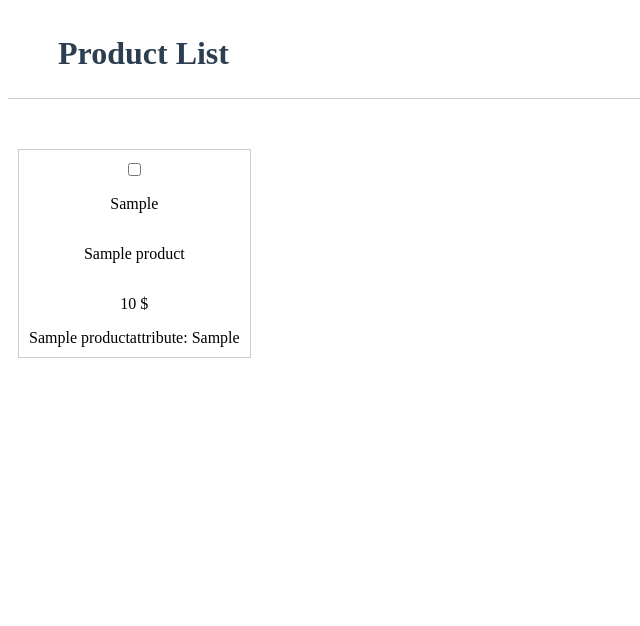
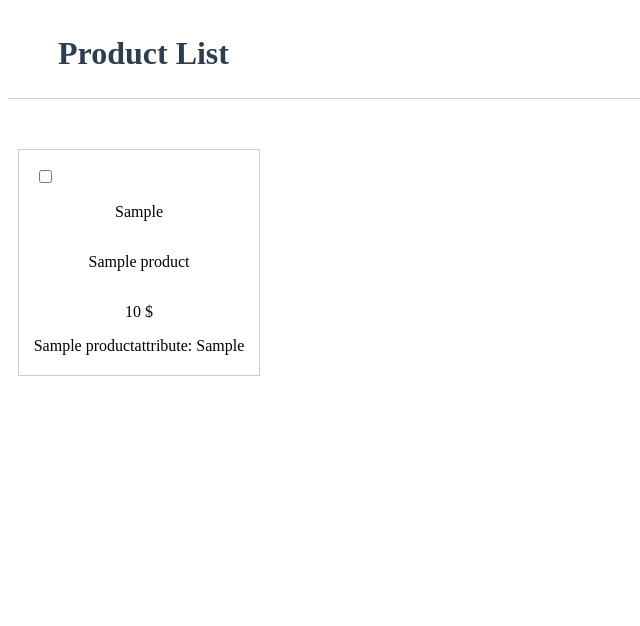
Before and after one commit to AdamCala/php-test-task-2.0, a PHP site: page / in a window 1280 px wide. Shown: the top 626 px of the page, without its empty margins (0-640 px from the left). Run offline with PHP 8.4, Linux system fonts and the light colour scheme; tables that the repository leaves empty or names only in its code hold one stand-in row (values such as "Sample post").

Commit message:
product entry css adjustments

```diff
--- a/classes/ProductDisplay.classes.php
+++ b/classes/ProductDisplay.classes.php
@@ -14,6 +14,7 @@
                 <?php foreach ($product as $product_entry): ?>
                     <div id="<?= $product_entry['SKU']; ?>" class="product-entry-div">
                         <input type="checkbox" name="<?= $product_entry['SKU']; ?>" class="delete-checkbox"<?= $product_entry['SKU']; ?> form="delete_form">
+                        <div>
                             <p><?= $product_entry['SKU']; ?></p>
                             <p><?= $product_entry['Name']; ?></p>
                             <p><?= $product_entry['Price']; ?> $</p>
@@ -26,6 +27,7 @@
                                 <?php endforeach; ?>
                             <?php endif; ?>
                         </div>
+                    </div>
                 <?php endforeach; ?>
             </form>
             <?php
--- a/public/css/home.css
+++ b/public/css/home.css
@@ -48,18 +48,23 @@ footer {
   padding: 20px;
   border-top: 1px solid #ccc; }
 
-main {
+main form {
   display: flex;
-  justify-content: space-between;
-  align-items: flex-start; }
+  justify-content: flex-start;
+  flex-direction: row; }
 
 .product-entry-div {
+  width: 220px;
   border: 1px solid #cccccc;
-  display: flex;
-  flex-direction: column;
-  align-items: center;
-  justify-content: center;
   padding: 10px;
   margin: 10px; }
-  .product-entry-div .delete-checkbox {
-    float: left; }
+  .product-entry-div div {
+    padding-bottom: 10px;
+    display: flex;
+    flex-direction: column;
+    align-items: center;
+    justify-content: center; }
+
+.delete-checkbox {
+  margin-left: 10px;
+  margin-top: 10px; }
--- a/public/scss/home.scss
+++ b/public/scss/home.scss
@@ -3,19 +3,27 @@
 @import 'color';
 
 main{
-    display: flex;
-    justify-content: space-between;
-    align-items:flex-start;
+    form{
+        display: flex;
+        justify-content: flex-start;
+        flex-direction: row;
+    }
 }
 .product-entry-div{
+    div{
+        padding-bottom: 10px;
+        display: flex;
+        flex-direction: column;
+        align-items: center;
+        justify-content: center;
+    }
+    width: 220px;
     border: 1px solid $light;
-    display: flex;
-    flex-direction: column;
-    align-items: center;
-    justify-content: center;
     padding: 10px;
     margin: 10px;
-    .delete-checkbox{
-        float: left;
-    }
 }
+
+.delete-checkbox{
+    margin-left: 10px;
+    margin-top: 10px;
+}
```
Lines whose indentation alone changed are shown as unchanged.
